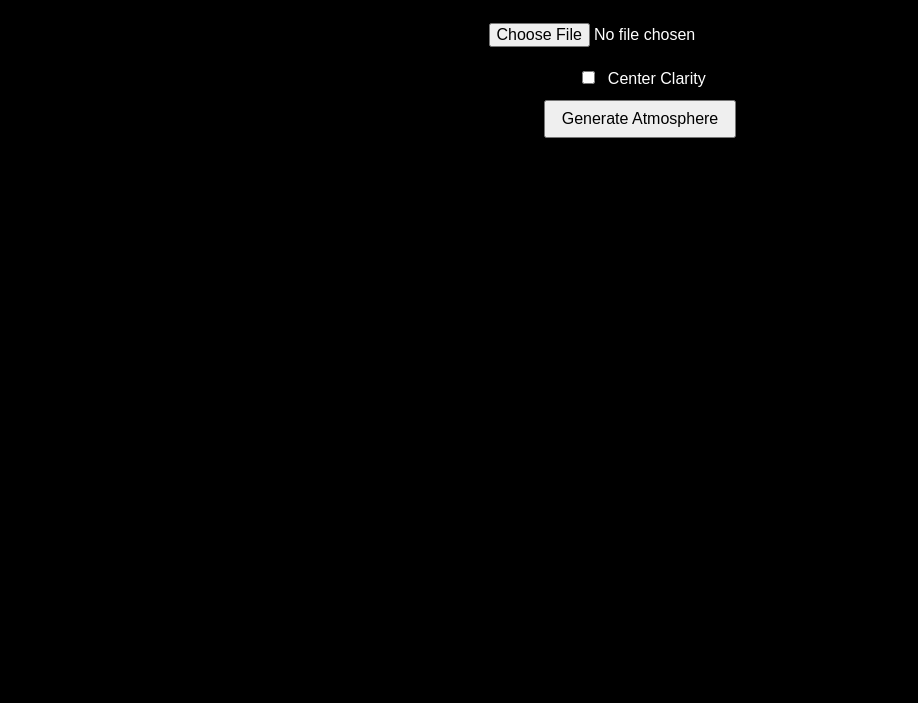
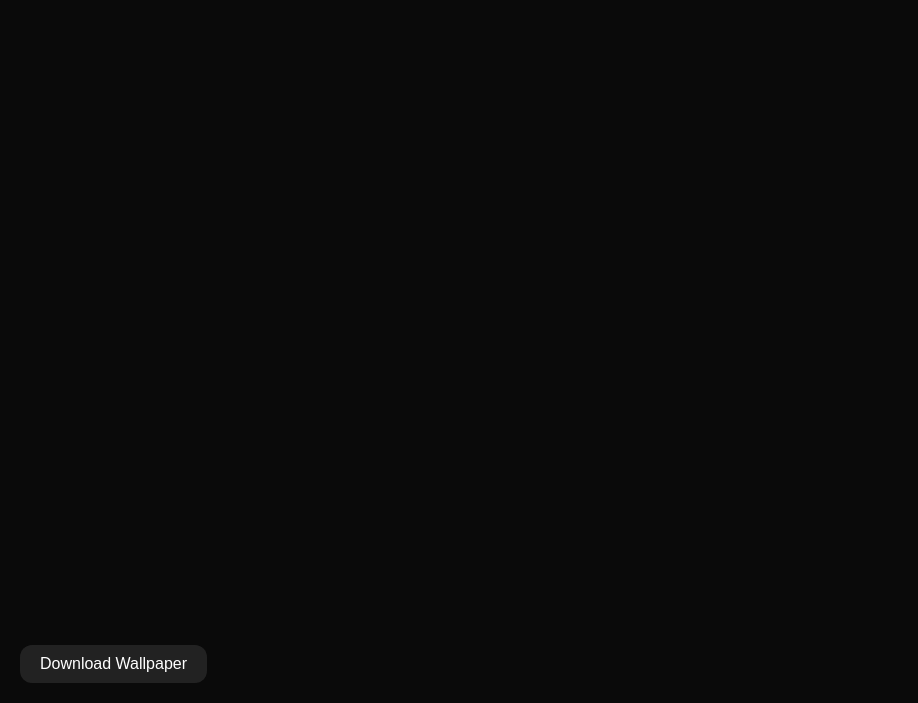
Before and after one commit to shubh72010/ATOMS, a plain HTML site: page index.html in a window 1280 px wide. Shown: the part 97-800 px from the top of the page, without its empty margins (0-918 px from the left). Drawn offline with Linux system fonts and the light colour scheme.

Commit message:
Update index.html

```diff
--- a/index.html
+++ b/index.html
@@ -1,21 +1,37 @@
-<!DOCTYPE html>
-<html lang="en">
+<!DOCTYPE html><html lang="en">
 <head>
-  <meta charset="UTF-8" /><meta name="viewport" content="width=device-width,initial-scale=1">
-  <title>ATØMS Atmosphere</title>
+  <meta charset="UTF-8">
+  <meta name="viewport" content="width=device-width, initial-scale=1.0">
+  <title>Nothing OS Atmosphere Generator</title>
   <style>
-    body{background:#000;color:#fff;font-family:sans-serif;text-align:center;padding:1rem;}
-    canvas{max-width:100%;margin-top:1rem;border-radius:10px;}
-    input, label, button{margin:0.5rem;padding:0.5rem 1rem;font-size:1rem;}
+    html, body {
+      margin: 0;
+      padding: 0;
+      background: #0a0a0a;
+      overflow: hidden;
+      height: 100%;
+    }
+    canvas {
+      display: block;
+    }
+    #download {
+      position: absolute;
+      bottom: 20px;
+      left: 20px;
+      padding: 10px 20px;
+      background: rgba(255, 255, 255, 0.1);
+      color: white;
+      border: none;
+      border-radius: 12px;
+      font-size: 16px;
+      cursor: pointer;
+      backdrop-filter: blur(10px);
+    }
   </style>
 </head>
 <body>
-  <h1>ATØMS Atmosphere Generator</h1>
-  <input type="file" id="upload" accept="image/*"><br>
-  <label><input type="checkbox" id="centerFocus"> Center Clarity</label><br>
-  <button id="generate">Generate Atmosphere</button><br>
-  <canvas id="canvas"></canvas><br>
-  <a id="download" style="display:none;">Download Wallpaper</a>
+  <canvas id="wallpaper"></canvas>
+  <button id="download">Download Wallpaper</button>
   <script src="app.js"></script>
 </body>
 </html>
```
